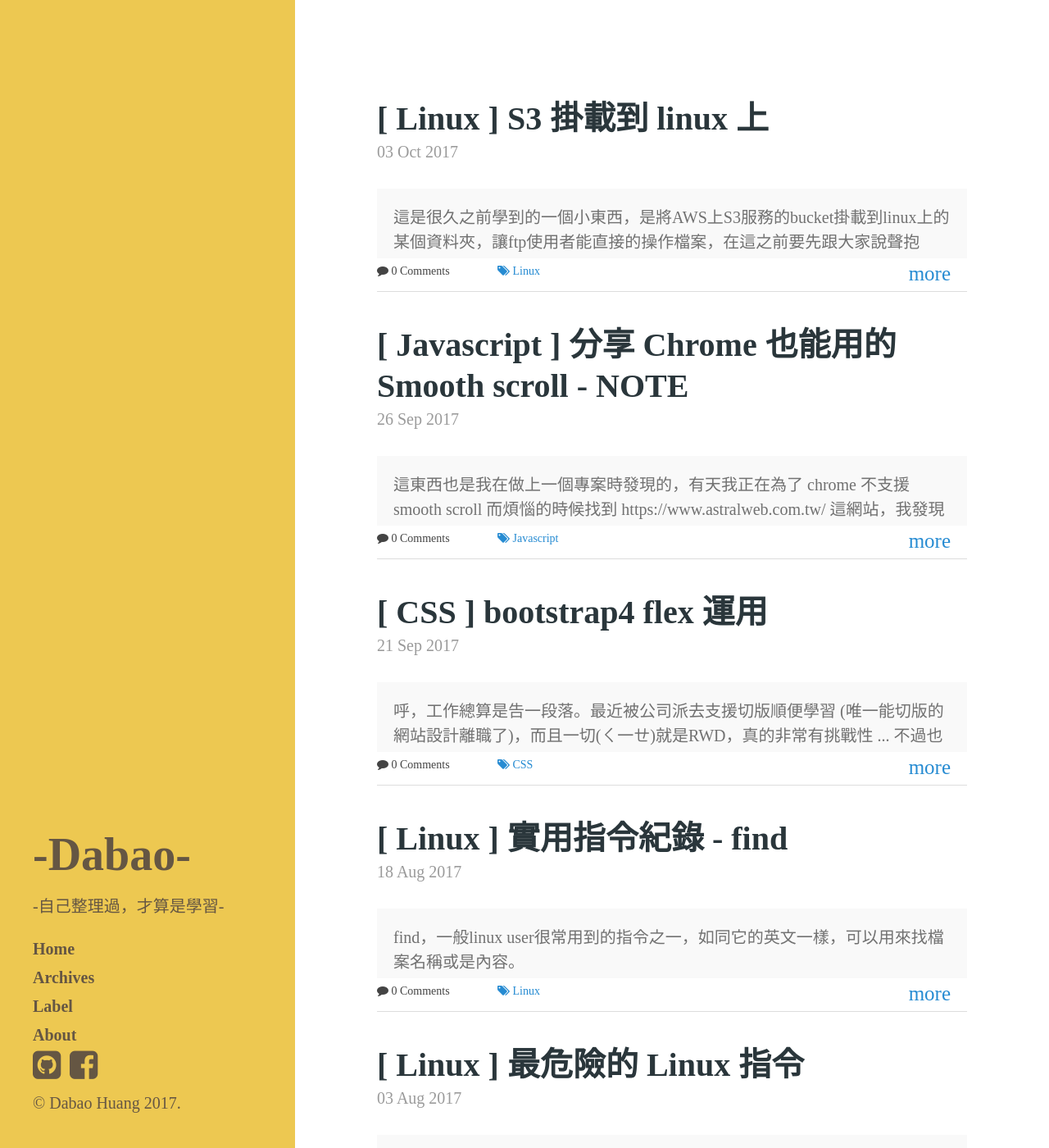
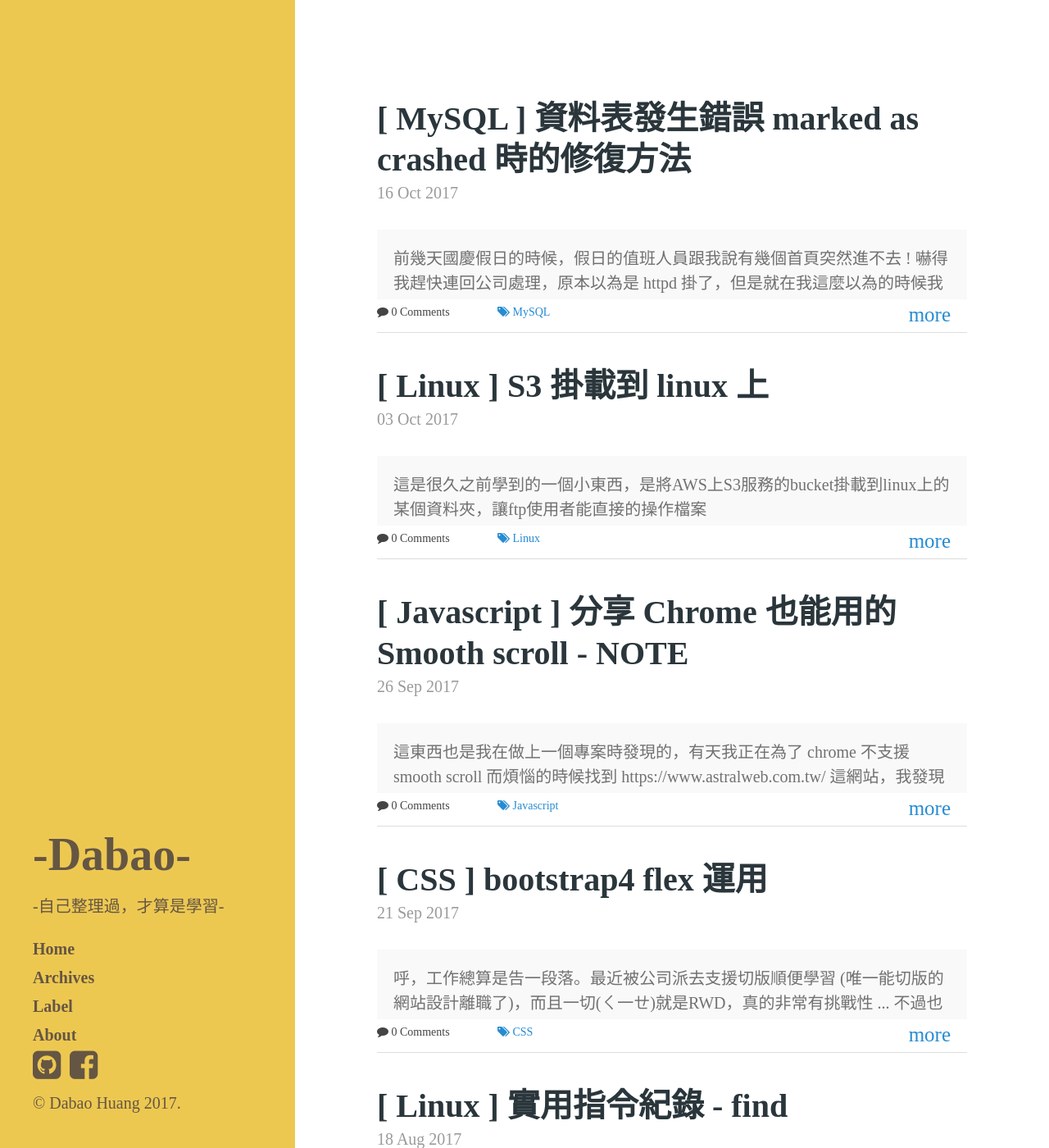
Before and after one commit to DabaoHuang/dabaohuang.github.io, a Jekyll site: the page built from index.html, in a window 1280 px wide and 1400 px high. Shown: the whole window at 82% size. Built offline with Jekyll 4.4.1, drawn with Linux system fonts in a browser that asks for light colours; nearby versions of some CDN libraries; the list of posts is cut into pages by our own code; comment, search, counter and statistics services are not loaded; some of the changed text lies outside the part shown.

Commit message:
:tada: New content !

```diff
--- a/_posts/2017-10-03-linux-aws-s3-mount.md
+++ b/_posts/2017-10-03-linux-aws-s3-mount.md
@@ -8,7 +8,7 @@
 ---
 
 <div class="message">
-    這是很久之前學到的一個小東西，是將AWS上S3服務的bucket掛載到linux上的某個資料夾，讓ftp使用者能直接的操作檔案，在這之前要先跟大家說聲抱歉，在之前的文章中，我都是以root身分在下指令，之後我會多加使用sudo來寫，以免造成權限上的誤會
+    這是很久之前學到的一個小東西，是將AWS上S3服務的bucket掛載到linux上的某個資料夾，讓ftp使用者能直接的操作檔案
 </div>
 
 ## Linux
--- /dev/null
+++ b/_posts/2017-10-16-mysql-marked-as-crashed-table.md
@@ -0,0 +1,29 @@
+---
+layout: post
+title: '[ MySQL ] "tablename" is  marked as crashed and should be repaired when using LOCK TABLES. '
+subtitle: '[ MySQL ] 資料表發生錯誤 marked as crashed 時的修復方法'
+category: MySQL
+comments: true
+signature: true
+---
+
+<div class="message">
+    前幾天國慶假日的時候，假日的值班人員跟我說有幾個首頁突然進不去 ! 嚇得我趕快連回公司處理，原本以為是 httpd 掛了，但是就在我這麼以為的時候我卻進的去 phpMyAdmin ，也從phpMyAdmin的首頁發現mysqld掛掉，我先是重啟了mysqld，但還是發現有幾個table沒有反應 ! 點進去又發現 "tablename" is  marked as crashed and should be repaired when using LOCK TABLES." 的錯誤訊息，就有了以下的解決方式。
+</div>
+
+當我點開那個故障的table時的錯誤訊息如下:
+
+ > Table 'xxxxx(table name)' is marked as crashed and should be repaired
+
+## Function 1
+
+直接進`MySQL bash`或`phpMyAdmin`輸入指令
+
+ > REPAIR TABLE 'table name'
+
+## Function 2
+
+連進`phpMyAdmin`後進入該table所在的DB，在表單的頁面中勾選需要修復的table，並在最下面選「修復資料表」即可
+
+
+雖然解決方法非常簡單，但是遇到的時候還是很頭痛呢= ="
```
